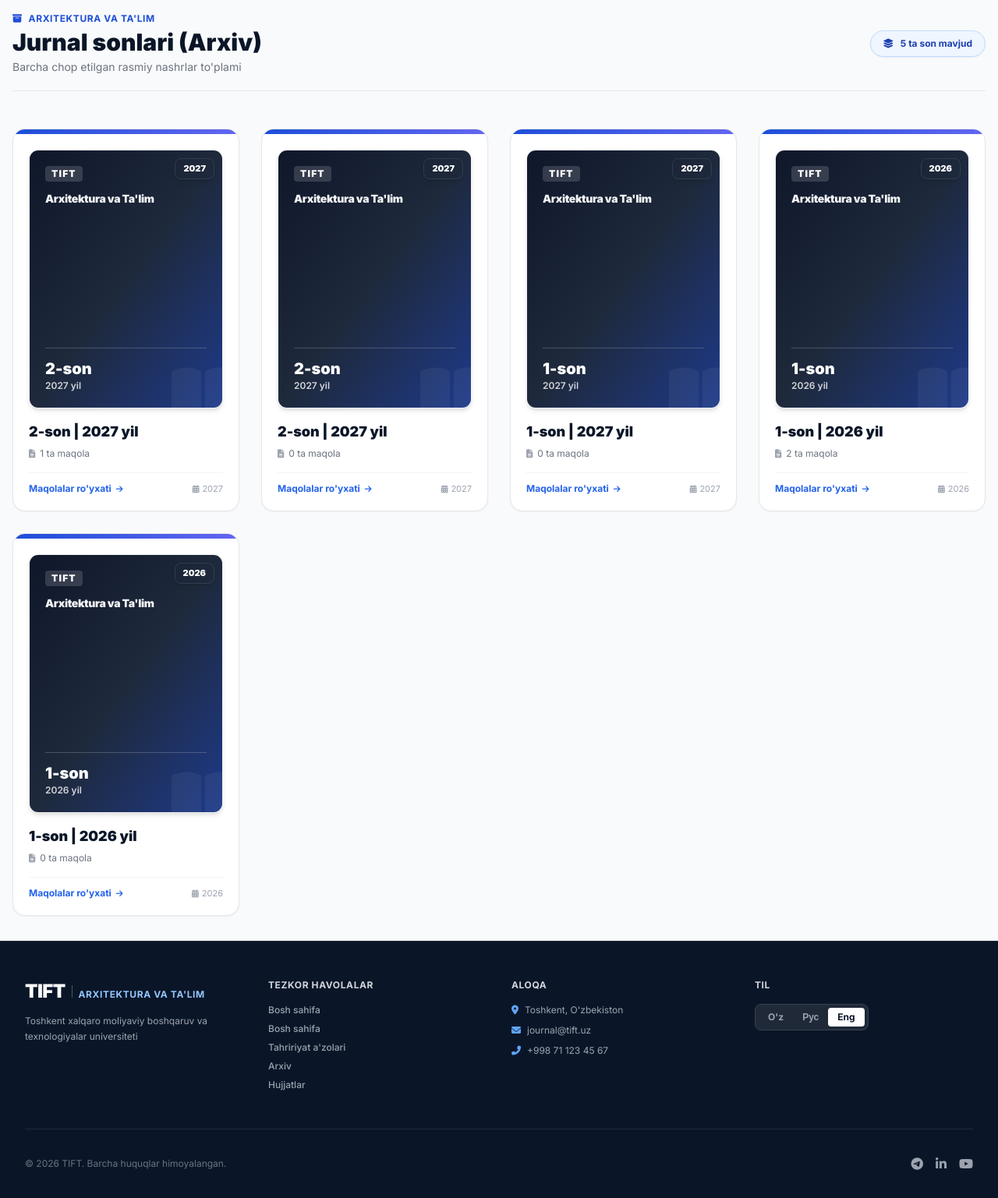
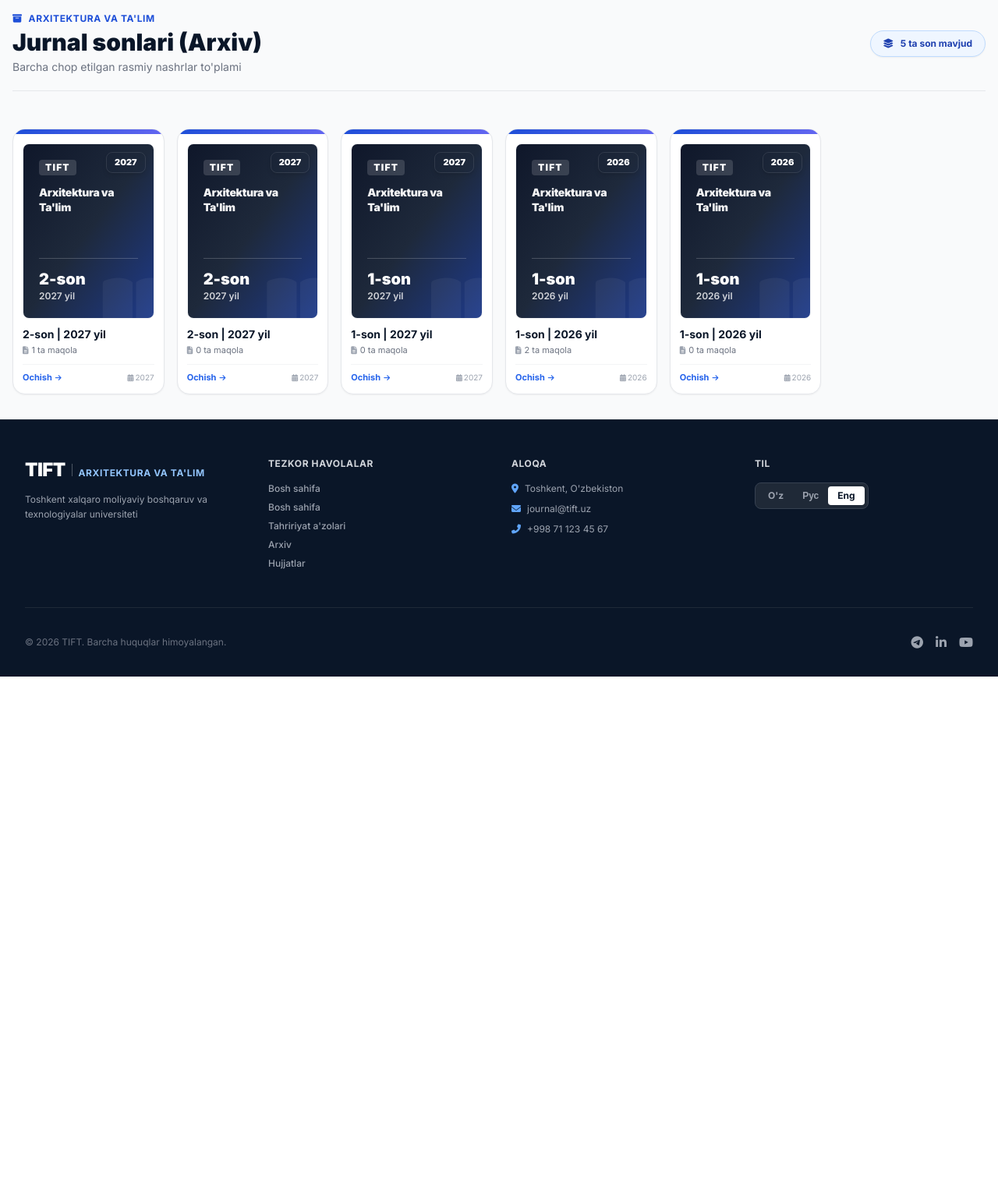
Before and after one commit to zzokirov/Tift_ojs_journal, a Django app: page /arxitektura/archive/ in a window 1280 px wide. Shown: the part 129-1666 px from the top of the page at 78% size. After the commit the page ends 997 px from the top, so only its background shows below. Run offline with Django 5.2, Linux system fonts and the light colour scheme; data comes from the database, SQL or seed files in the repository.

Commit message:
Remove category icon and count badge; make issue cards compact on homepage and archive

```diff
--- a/templates/archive.html
+++ b/templates/archive.html
@@ -32,7 +32,7 @@
 <!-- ARCHIVE GRID -->
 <div class="site-container px-4 py-8">
     {% if issues %}
-        <div class="grid grid-cols-1 sm:grid-cols-2 md:grid-cols-3 lg:grid-cols-4 gap-7">
+        <div class="grid grid-cols-2 sm:grid-cols-3 md:grid-cols-4 lg:grid-cols-5 xl:grid-cols-6 gap-3.5 sm:gap-4">
             {% for issue in issues %}
                 <a href="{% url 'issue_detail' current_journal.slug issue.pk %}"
                    class="bg-white rounded-2xl border border-gray-200 shadow-sm hover:shadow-xl transition-all duration-300 overflow-hidden group block hover:-translate-y-1.5">
@@ -40,9 +40,9 @@
                     <!-- Top accent bar -->
                     <div class="h-1.5 {% if 'moliya' in current_journal.slug %}bg-gradient-to-r from-emerald-600 to-teal-400{% else %}bg-gradient-to-r from-blue-700 to-indigo-500{% endif %}"></div>
 
-                    <div class="p-4 sm:p-5">
+                    <div class="p-2.5 sm:p-3">
                         <!-- REAL ISSUE COVER IMAGE (3:4 aspect ratio) -->
-                        <div class="relative w-full rounded-xl overflow-hidden bg-gray-100 shadow-md mb-4 border border-gray-100" style="aspect-ratio: 3 / 4;">
+                        <div class="relative w-full rounded-lg overflow-hidden bg-gray-100 shadow-xs mb-2.5 border border-gray-100" style="aspect-ratio: 3 / 4;">
                             {% if issue.cover_image %}
                                 <img src="{{ issue.cover_image.url }}"
                                      alt="{% blocktrans with year=issue.year num=issue.number %}{{ year }}-yil, {{ num }}-son{% endblocktrans %}"
@@ -86,24 +86,24 @@
                         </div>
 
                         <!-- Card Details -->
-                        <div class="space-y-1">
-                            <h3 class="font-black text-navy-900 text-base sm:text-lg leading-snug group-hover:text-blue-700 transition-colors flex items-center justify-between">
-                                <span>{{ issue.number }}-son | {{ issue.year }} yil</span>
+                        <div class="space-y-0.5">
+                            <h3 class="font-bold text-navy-900 text-xs sm:text-sm leading-snug group-hover:text-blue-700 transition-colors">
+                                {{ issue.number }}-son | {{ issue.year }} yil
                             </h3>
-                            <p class="text-xs text-gray-500 flex items-center gap-1.5 pt-0.5">
-                                <i class="fas fa-file-alt text-gray-400 text-[11px]"></i>
+                            <p class="text-[11px] text-gray-500 flex items-center gap-1">
+                                <i class="fas fa-file-alt text-gray-400 text-[10px]"></i>
                                 <span>{% blocktrans count counter=issue.articles.count %}{{ counter }} ta maqola{% plural %}{{ counter }} ta maqola{% endblocktrans %}</span>
                             </p>
                         </div>
 
                         <!-- Card Footer Action -->
-                        <div class="mt-4 pt-3 border-t border-gray-100 flex items-center justify-between text-xs">
-                            <span class="font-bold {% if 'moliya' in current_journal.slug %}text-emerald-600 group-hover:text-emerald-700{% else %}text-blue-600 group-hover:text-blue-700{% endif %} flex items-center gap-1.5 group-hover:gap-2.5 transition-all">
-                                <span>{% trans "Maqolalar ro'yxati" %}</span>
-                                <i class="fas fa-arrow-right text-[10px]"></i>
+                        <div class="mt-2.5 pt-2 border-t border-gray-100 flex items-center justify-between text-[11px]">
+                            <span class="font-bold {% if 'moliya' in current_journal.slug %}text-emerald-600 group-hover:text-emerald-700{% else %}text-blue-600 group-hover:text-blue-700{% endif %} flex items-center gap-1 group-hover:gap-1.5 transition-all">
+                                <span>{% trans "Ochish" %}</span>
+                                <i class="fas fa-arrow-right text-[9px]"></i>
                             </span>
-                            <span class="text-gray-400 text-[11px]">
-                                <i class="fas fa-calendar-alt text-[10px] mr-1"></i>{{ issue.year }}
+                            <span class="text-gray-400 text-[10px]">
+                                <i class="fas fa-calendar-alt text-[9px] mr-0.5"></i>{{ issue.year }}
                             </span>
                         </div>
                     </div>
```
Also changed, not shown: templates/index.html (+18 -21 lines), templates/journal/issue_detail.html (+2 -8 lines).
